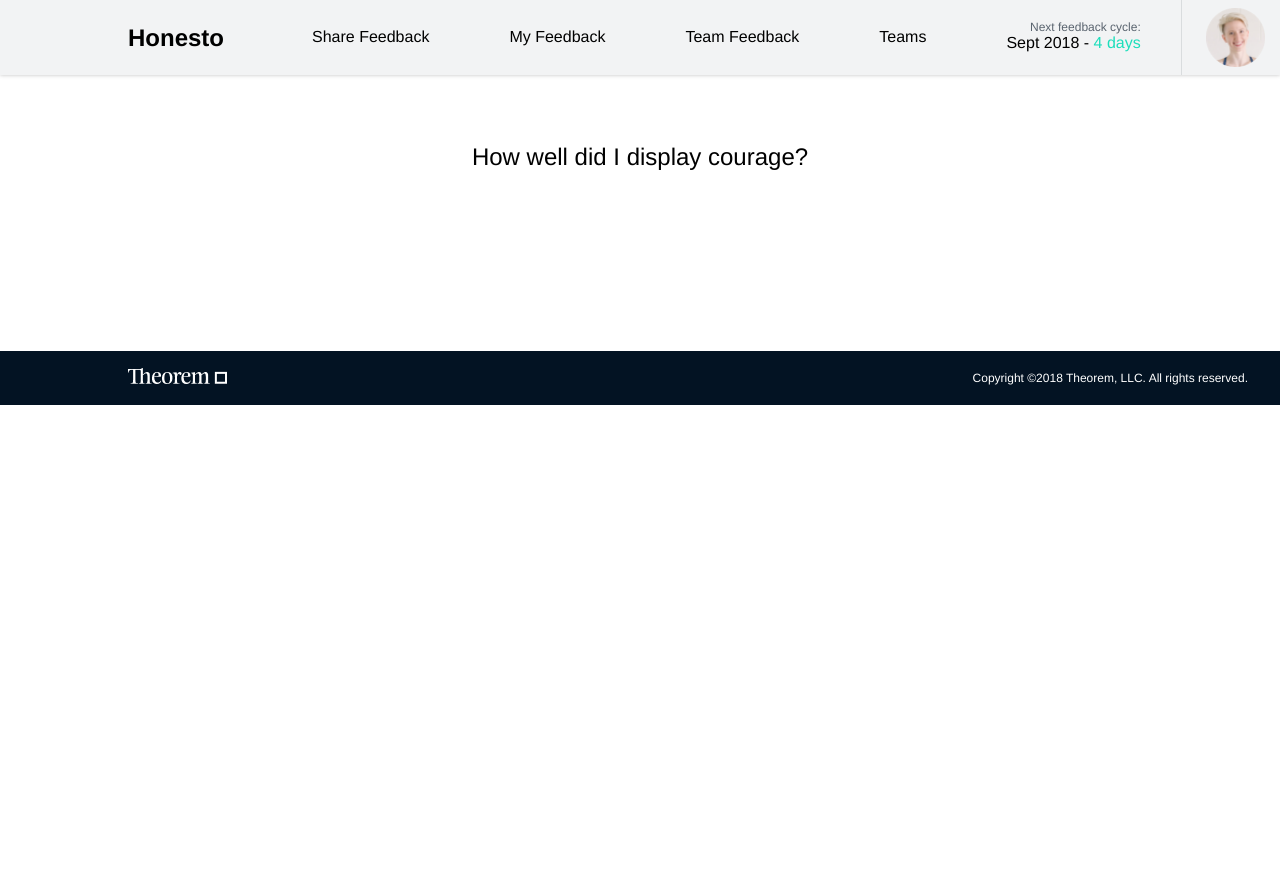
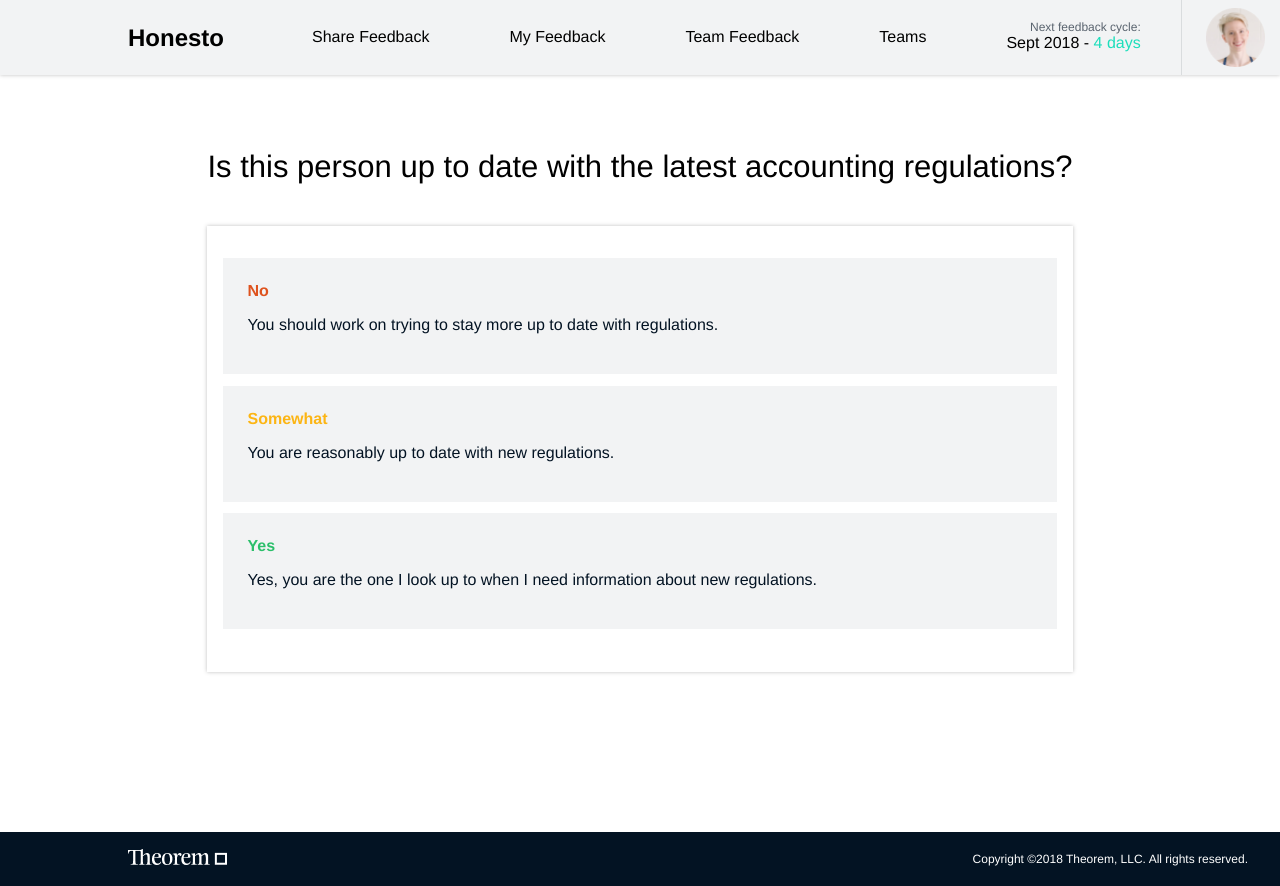
Before and after one commit to luminous3/honesto, a React (Create React App) app: page /multiple-choice in a window 1280 px wide. Shown: the top 886 px of the page. Before the commit the page ends 800 px from the top, so only its background shows below. Built offline with nearby package versions, Linux system fonts and the light colour scheme.

Commit message:
multiple choice changes

```diff
--- a/src/components/common/Title.css
+++ b/src/components/common/Title.css
@@ -1,4 +1,9 @@
 .title-wrapper {
   display: flex;
   justify-content: flex-start;
+  margin-bottom: 1rem;
 }
+
+.questions-title {
+  font-size: 31px;
+}
--- a/src/components/questions/MultipleChoice.css
+++ b/src/components/questions/MultipleChoice.css
@@ -0,0 +1,34 @@
+.multi-option-wrapper {
+  display: flex;
+  flex-direction: column;
+  box-shadow: 0 0 4px rgba(0, 0, 0, 0.25);
+  padding: 2rem 1rem;
+}
+
+.multi-option-wrapper li {
+  padding: 1.5rem;
+  background-color: #f2f3f4;
+  color: #031323;
+  margin-bottom: 0.7rem;
+  list-style: none;
+}
+
+.multi-option-wrapper li:hover {
+  background-color: #cdcdcd;
+  cursor: pointer;
+}
+
+.multi-low {
+  color: #de521d;
+  font-weight: 600;
+}
+
+.multi-medium {
+  color: #fcb514;
+  font-weight: 600;
+}
+
+.multi-high {
+  color: #2bbf6a;
+  font-weight: 600;
+}
--- a/src/components/questions/MultipleChoice.js
+++ b/src/components/questions/MultipleChoice.js
@@ -7,7 +7,21 @@ class MultipleChoice extends Component {
   render() {
     return (
       <div className="multiple-choice">
-        <Title>How well did I display courage?</Title>
+        <Title>Is this person up to date with the latest accounting regulations?</Title>
+        <ul className="multi-option-wrapper">
+          <li>
+            <span className="multi-low">No</span>
+            <p>You should work on trying to stay more up to date with regulations.</p>
+          </li>
+          <li>
+            <span className="multi-medium">Somewhat</span>
+            <p>You are reasonably up to date with new regulations.</p>
+          </li>
+          <li>
+            <span className="multi-high">Yes</span>
+            <p>Yes, you are the one I look up to when I need information about new regulations.</p>
+          </li>
+        </ul>
       </div>
     )
   }
```
